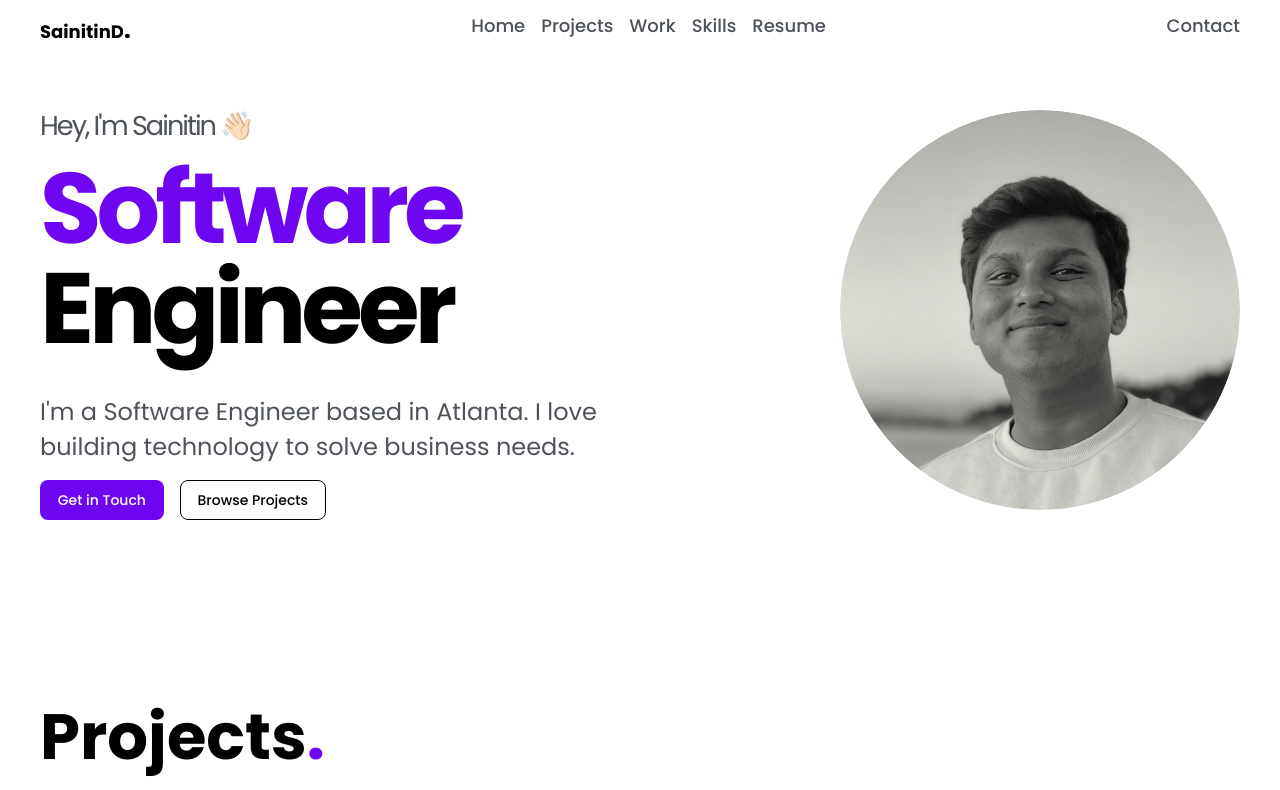
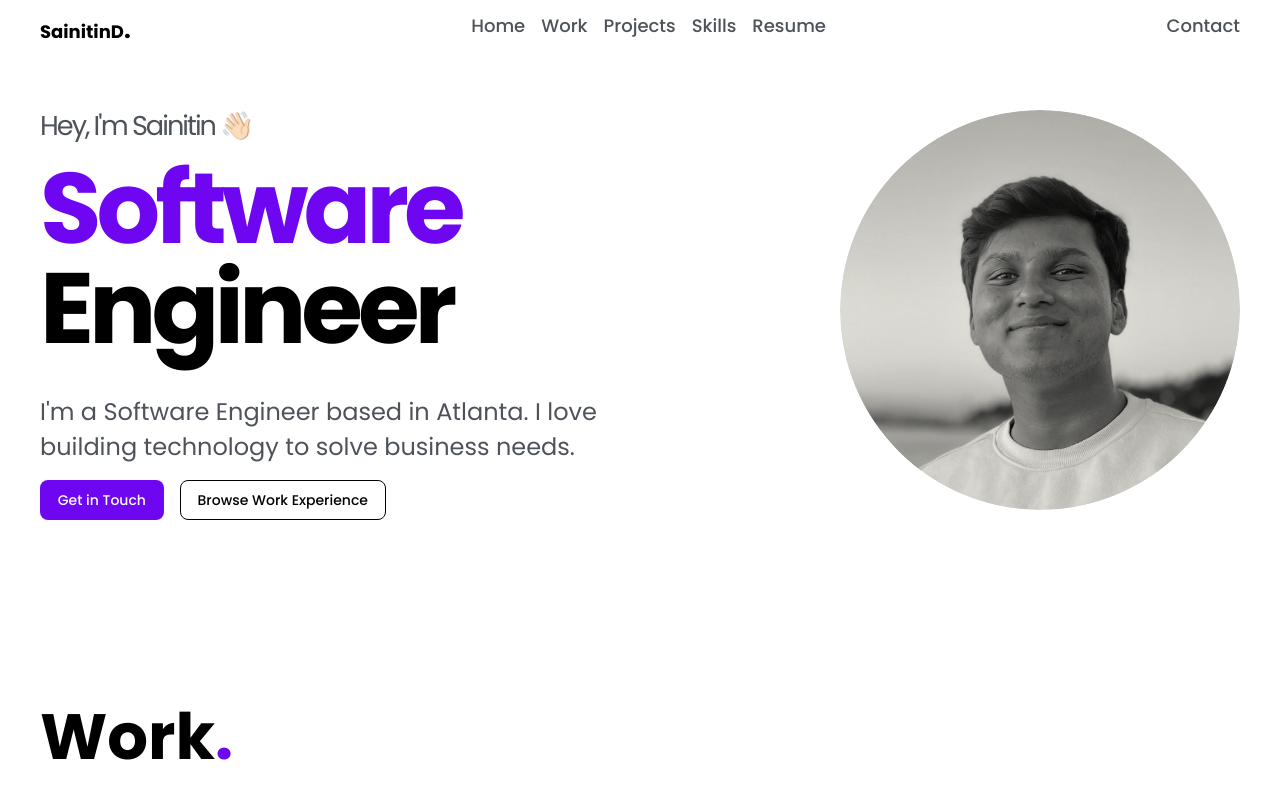
Before and after one commit to SainitinD/sainitind.github.io, a Vue app in the folder personal-portfolio/: page / in a window 1280 px wide. Shown: the top 790 px of the page. Built offline with nearby package versions, Linux system fonts and the light colour scheme.

Commit message:
move work section above projects and update build

```diff
--- a/personal-portfolio/src/views/Home.vue
+++ b/personal-portfolio/src/views/Home.vue
@@ -12,8 +12,8 @@
         </div>
         <div class="home-action-items">
           <button class="primary-btn" @click="scrollDownToContact()">Get in Touch</button>
-          <button class="secondary-btn" @click="scrollDownToProjects()">
-            Browse Projects
+          <button class="secondary-btn" @click="scrollDownToWork()">
+            Browse Work Experience
           </button>
         </div>
       </div>
@@ -37,8 +37,8 @@ import { ServiceNames } from "../services/utils/service-names";
 
 const aboutService = injectService(ServiceNames.AboutService);
 
-const scrollDownToProjects = () => {
-  window.location.href = "#projects";
+const scrollDownToWork = () => {
+  window.location.href = "#work";
 };
 
 const scrollDownToContact = () => {
--- a/personal-portfolio/src/views/MainPage.vue
+++ b/personal-portfolio/src/views/MainPage.vue
@@ -9,8 +9,8 @@
             </button>
          </Transition>
         <Home />
+        <Work />
         <Projects />
-        <Work />
         <Skills />
     </div>
 </template>
--- a/personal-portfolio/src/views/NavBar.vue
+++ b/personal-portfolio/src/views/NavBar.vue
@@ -5,8 +5,8 @@
         <div class="logo" @click="goToHome()">SainitinD<span class="purple">.</span></div>
         <div class="nav-links">
           <RouterLink :to="{ path: '/'}" >Home</RouterLink>
+          <RouterLink :to="{ path: '/', hash: '#work'}">Work</RouterLink>
           <RouterLink :to="{ path: '/', hash: '#projects'}">Projects</RouterLink>
-          <RouterLink :to="{ path: '/', hash: '#work'}">Work</RouterLink>
           <RouterLink :to="{ path: '/', hash: '#skills'}">Skills</RouterLink>
           <RouterLink :to="{ path: '/resume'}">Resume</RouterLink>
         </div>
```
Also changed, not shown: 5 other files (tests, documents, lock files or other folders).
